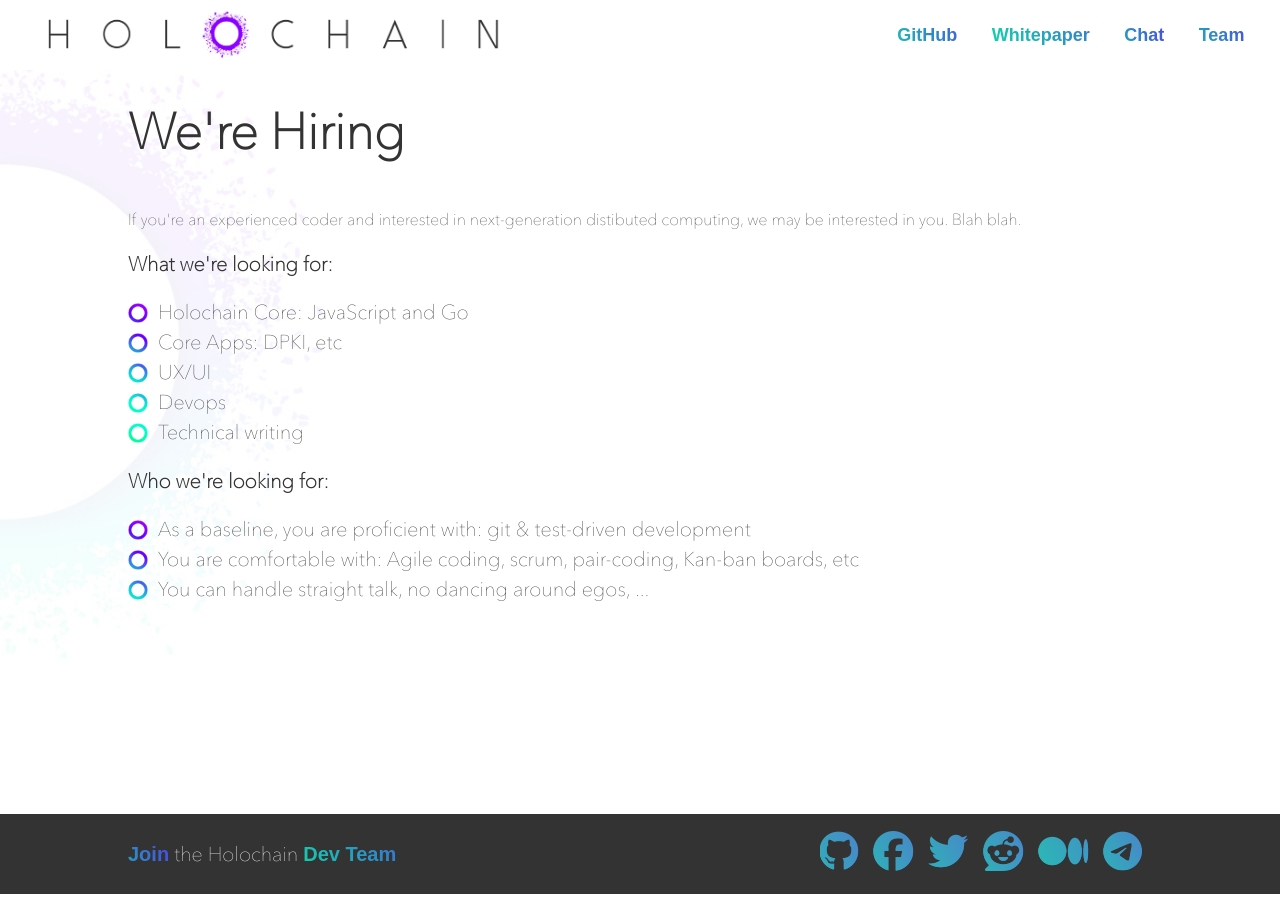
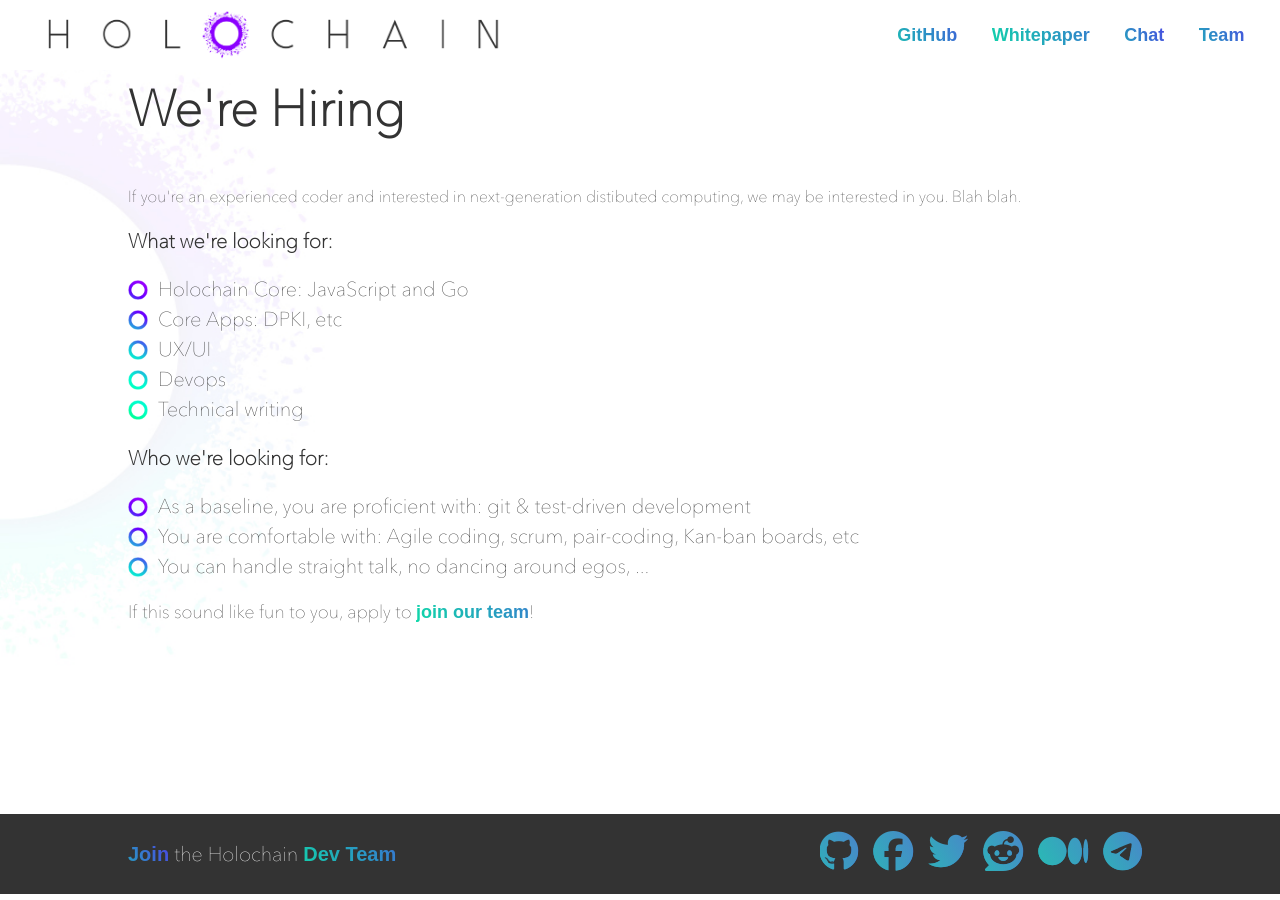
Before and after one commit to holochain/website, a Jekyll site: the page built from devteam.html, in a window 1280 px wide and 900 px high, scrolled down 1399 px. Built offline with Jekyll 4.4.1, drawn with Linux system fonts in a browser that asks for light colours; nearby versions of some CDN libraries.

Commit message:
text updates

```diff
--- a/devteam.html
+++ b/devteam.html
@@ -66,6 +66,7 @@
         <li>You are comfortable with: Agile coding, scrum, pair-coding, Kan-ban boards, etc</li>
         <li>You can handle straight talk, no dancing around egos, ...</li>
       </ul>
+      <p> If this sound like fun to you, apply to <a class="text-left footer-link" href="https://docs.google.com/forms/d/e/1FAIpQLScU66pm9MV8TfWs9b9_p_rV-d4F66XesgiTvh87oVBSLSd7NQ/viewform"><strong>join our team</strong></a>!
     </div>
   </section>
 </div>
```
